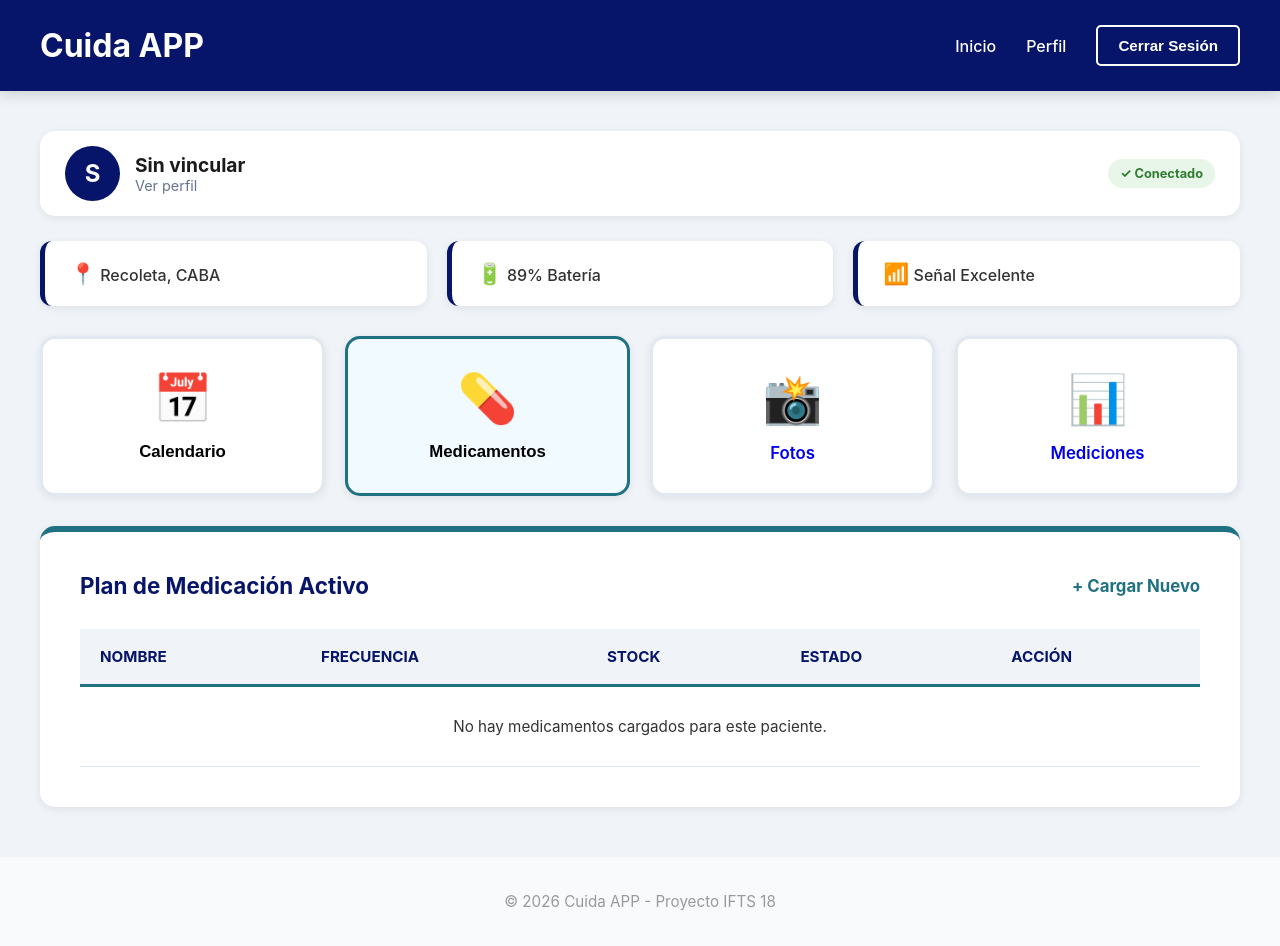
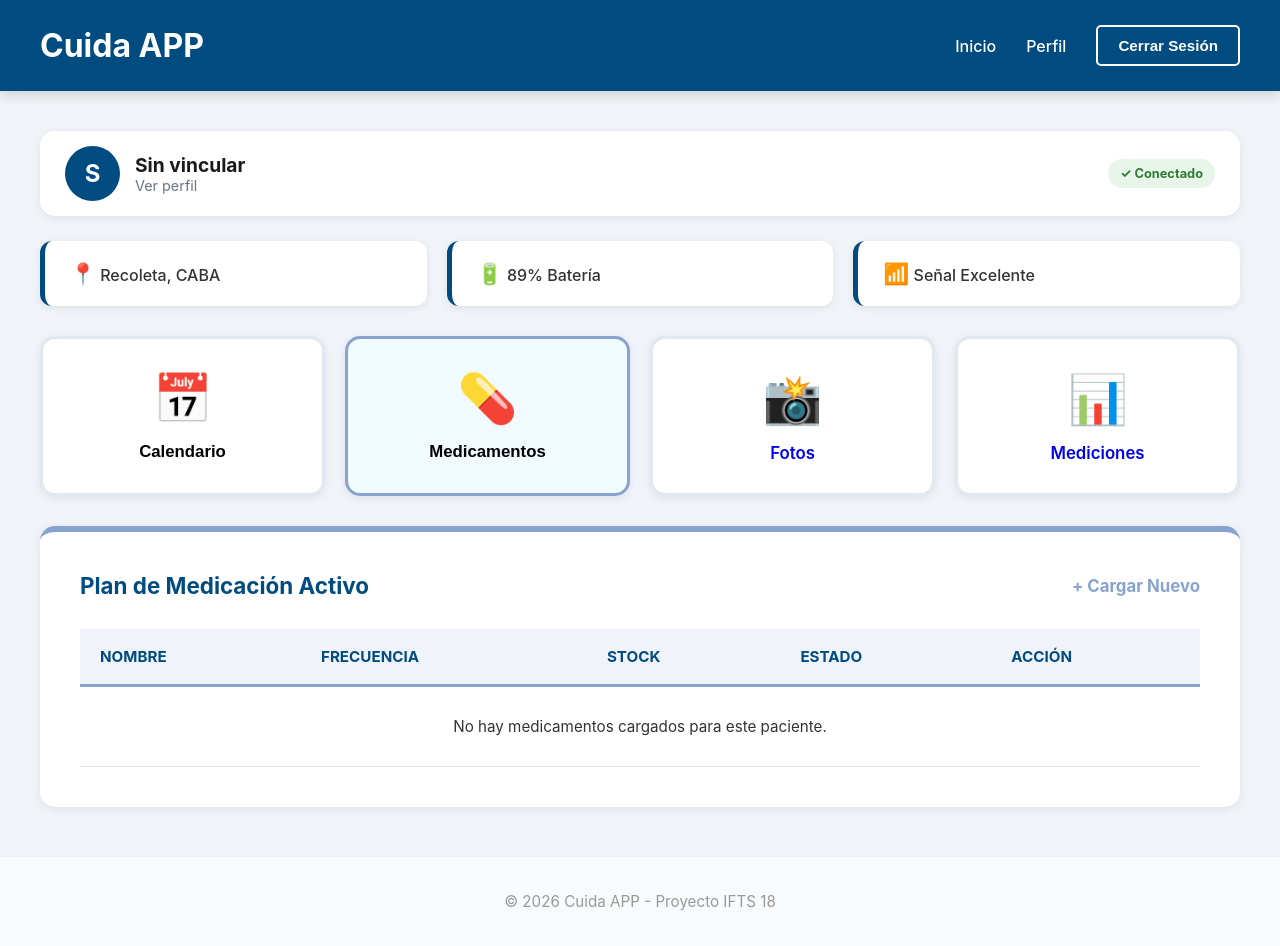
Before and after one commit to aguspm1/cuidapp, a Django app: page / in a window 1280 px wide. Run offline with Django 5.2, Linux system fonts and the light colour scheme; the visitor is signed in with stand-in values (Sample User, id 1); data that the repository does not hold is empty.

Commit message:
cambio de paleta de colores para mejorar la presentacion

```diff
--- a/src/core/static/core/css/styles.css
+++ b/src/core/static/core/css/styles.css
@@ -4,10 +4,10 @@
 
 /* ----- VARIABLES Y COLORES ----- */
 :root {
-    --azul-profundo: #061569;
-    --celeste-neon: #207181;
+    --azul-profundo: #004b80;
+    --celeste-neon: #88a3ce;
     --texto-oscuro: #1a1a1a;
-    --evento-medico: #103b44;
+    --evento-medico: #5c85a3;
     --gris-claro: #f0f4f8;
     --gris-borde: #e2e8f0;
     --sombra-leve: 0 2px 8px rgba(0,0,0,0.08);
```
